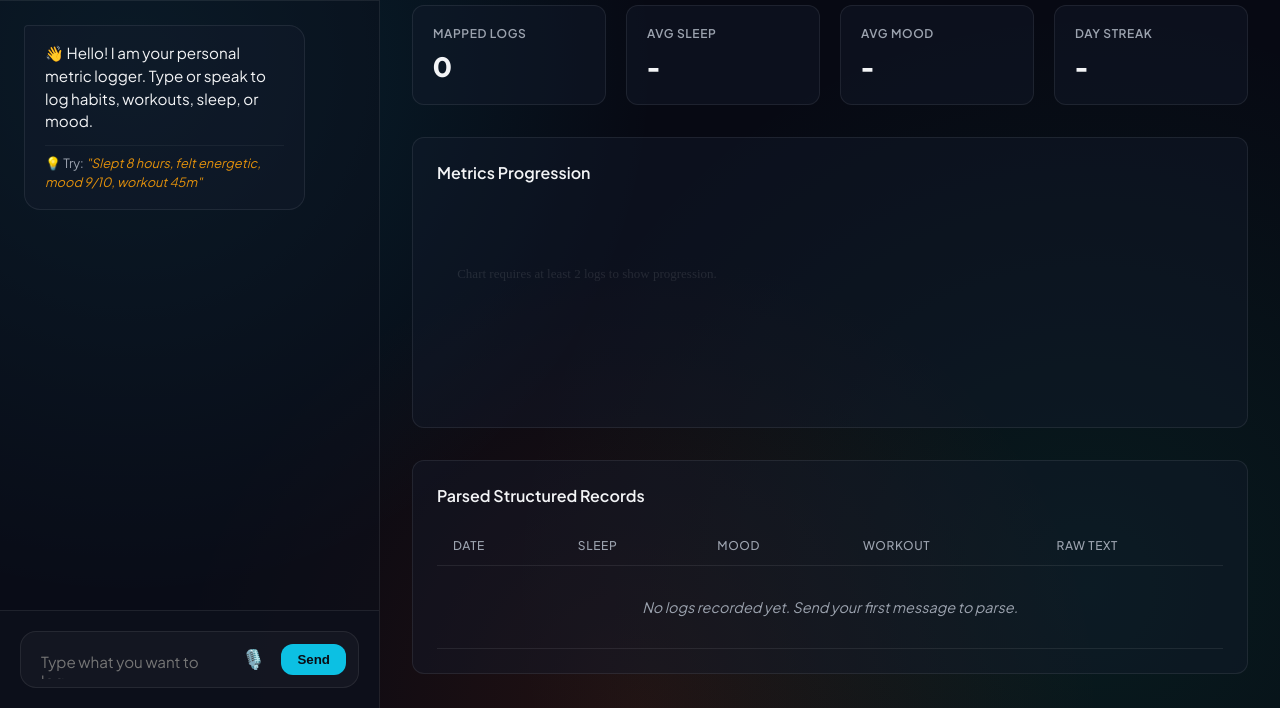
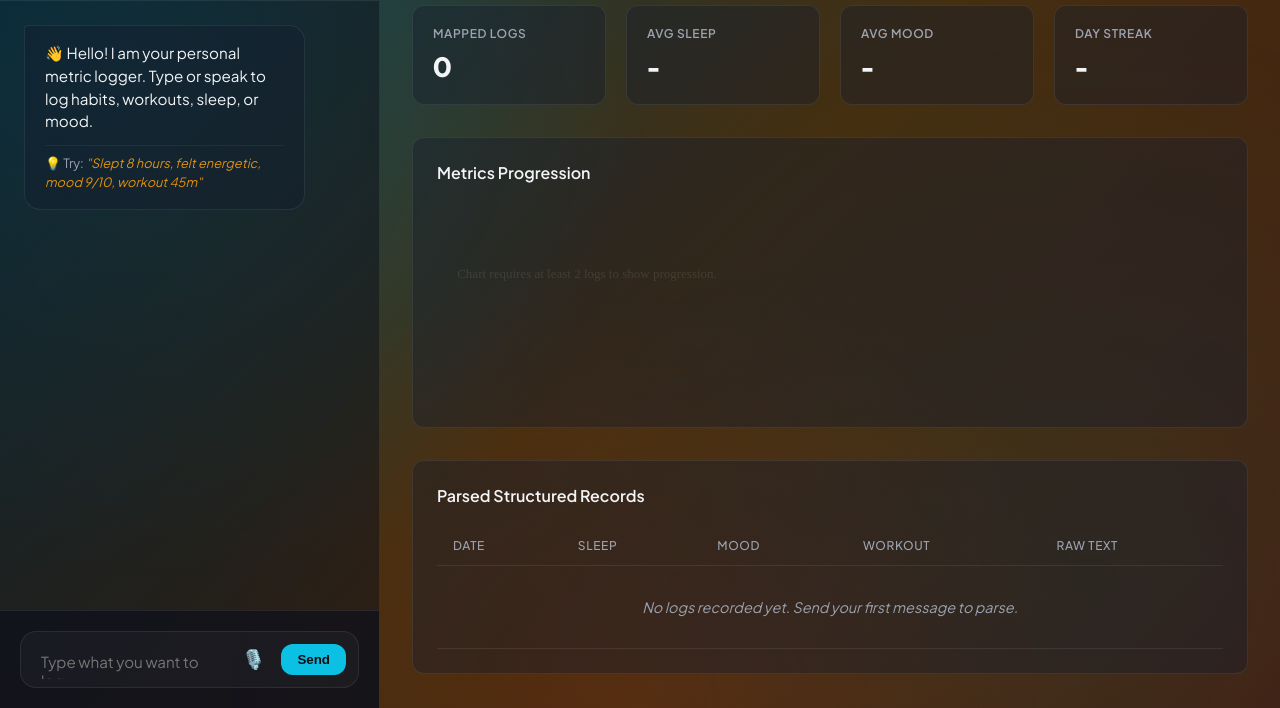
Before and after one commit to Rudra-Attri-Pandey/logit-ai, a website: page index.html in a window 1280 px wide. Shown: the part 92-800 px from the top of the page. Drawn offline with Linux system fonts and the light colour scheme; no server answers.

Commit message:
style: palette as full-page gradient background (01/04 technique)

```diff
--- a/styles.css
+++ b/styles.css
@@ -29,7 +29,7 @@
 }
 
 body {
-  background-color: var(--bg);
+  background: linear-gradient(rgba(7,9,19,0.72), rgba(7,9,19,0.72)), linear-gradient(135deg, #0CC0E3 0%, #E3910B 50%, #E3490B 100%); background-attachment: fixed;
   color: var(--fg);
   font-family: var(--font-body);
   min-height: 100vh;
```
